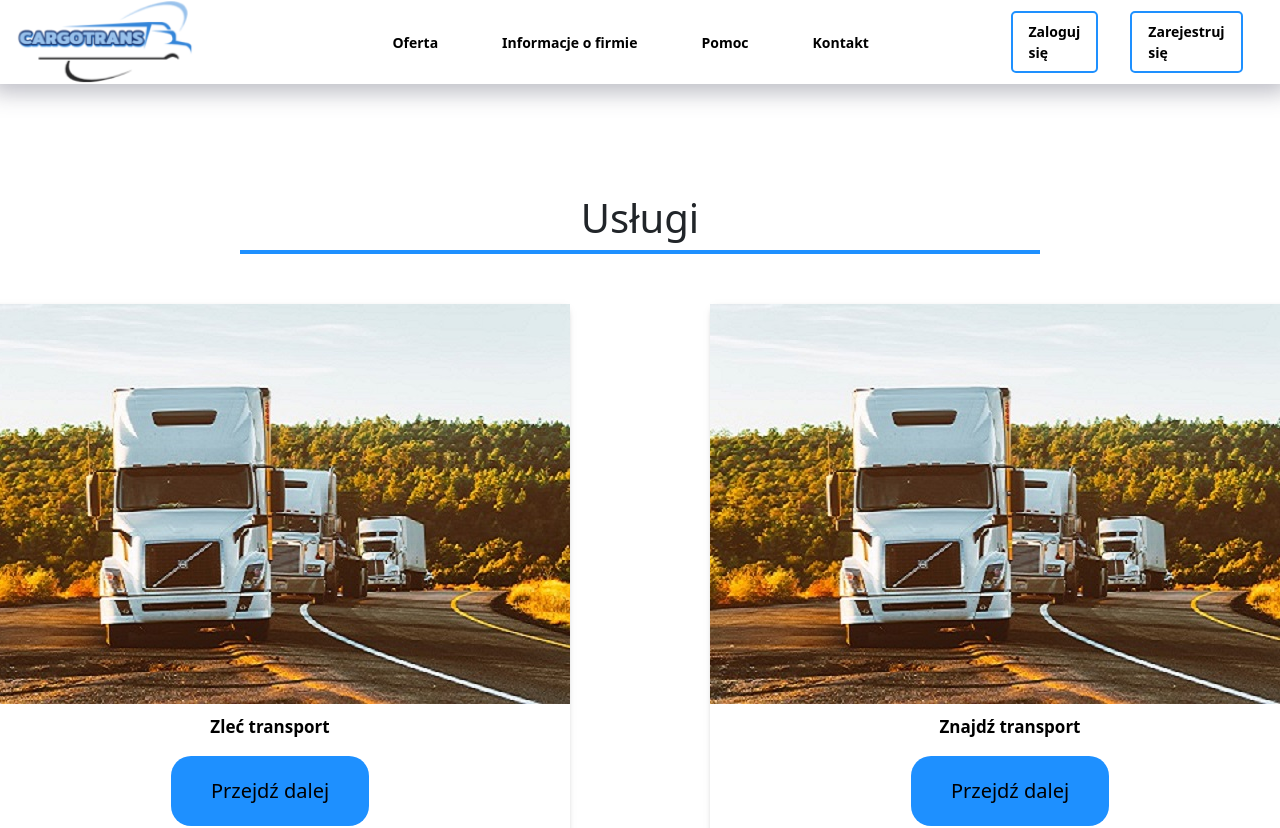
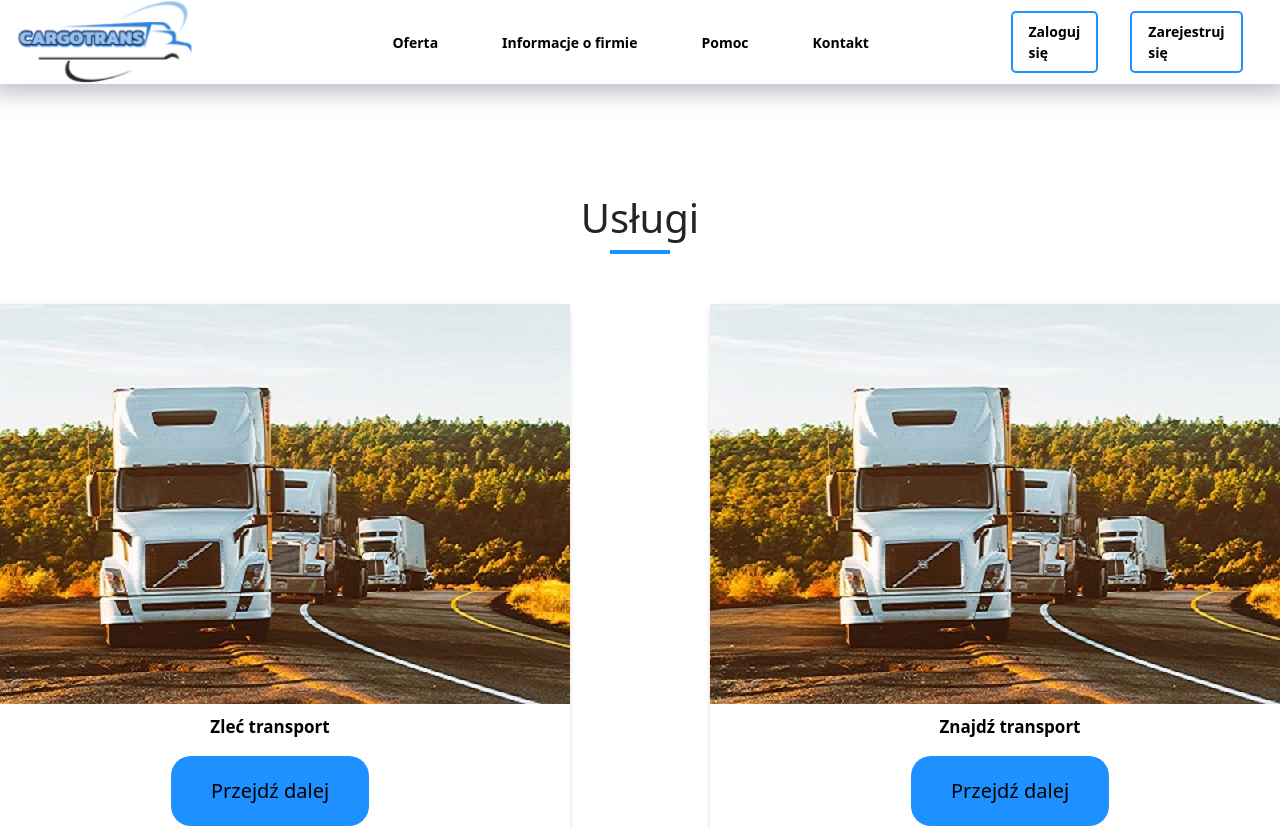
Before and after one commit to Radek04/cargoTrans, a React (Create React App) app: page / in a window 1280 px wide. Shown: the top 828 px of the page. Built offline with nearby package versions, Linux system fonts and the light colour scheme.

Commit message:
LookFor Update

```diff
--- a/src/Components/LookFor/LookFor.js
+++ b/src/Components/LookFor/LookFor.js
@@ -229,7 +229,7 @@ class LookFor extends Component {
         </div>
         <div className="announcements">
           <h1>Najnowsze ogłoszenia</h1>
-          <div className="underline"></div>
+          <div className="underlineLookFor"></div>
           <table className="orders-table">
             <thead>
               <tr>
--- a/src/styles/LookFor.css
+++ b/src/styles/LookFor.css
@@ -64,7 +64,7 @@
 }
 
 
-.underline{
+.underlineLookFor{
     background: #1E90FF;
     height: 4px;
     margin: 0 auto 20px;
```
